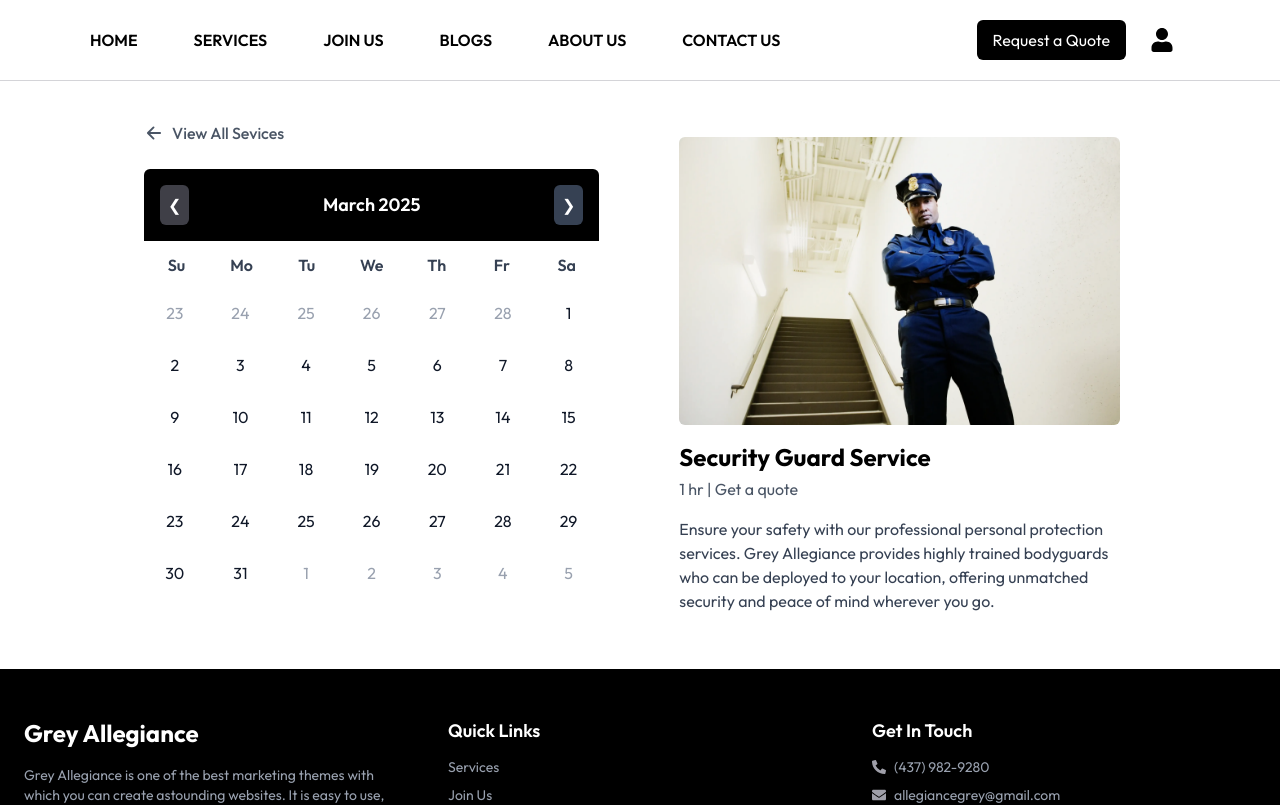
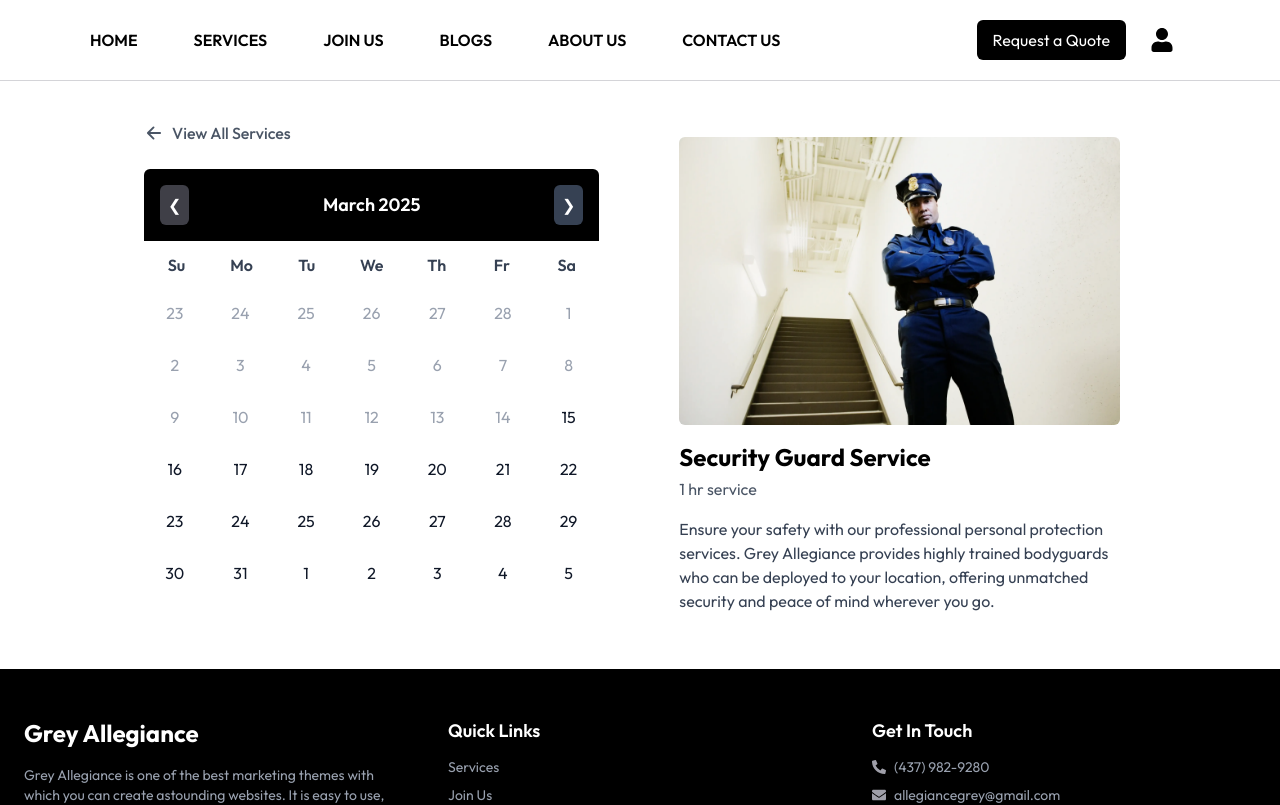
Before and after one commit to tusharn3115/Grey-Allegiance, a React (Vite) app: page /service-booking in a window 1280 px wide. Shown: the top 805 px of the page. Built offline with nearby package versions, Linux system fonts and the light colour scheme.

Commit message:
service booking ui completed and fixed the selectable past month date

```diff
--- a/src/pages/UserSide/services/ServiceBooking.jsx
+++ b/src/pages/UserSide/services/ServiceBooking.jsx
@@ -2,21 +2,24 @@ import React, { useState } from "react";
 import {
   format,
   addMonths,
-  subMonths,
   startOfMonth,
   endOfMonth,
   startOfWeek,
   endOfWeek,
   addDays,
   isSameDay,
+  isBefore,
+  isToday,
 } from "date-fns";
 import securityGuard from "../../../assets/securityGuard.webp";
 import { IoArrowBack } from "react-icons/io5";
-import { useNavigate } from "react-router-dom";
+import { Link, useNavigate } from "react-router-dom";
 
 const ServiceBooking = () => {
   const [currentMonth, setCurrentMonth] = useState(new Date());
   const [selectedDate, setSelectedDate] = useState(null);
+  const [selectedTime, setSelectedTime] = useState(null);
+  const today = new Date();
 
   const navigate = useNavigate();
 
@@ -54,14 +57,34 @@ const ServiceBooking = () => {
   };
 
   const handleDateClick = (day) => {
+    if (!isBefore(day, today) || isToday(day)) {
       setSelectedDate(day);
+      setSelectedTime(null); // Reset selected time when date changes
+    }
   };
 
-  const renderHeader = () => (
+  const handleTimeSlotClick = (time) => {
+    setSelectedTime(time);
+  };
+
+  return (
+    <div className="flex flex-col md:flex-row items-start p-4 bg-white w-full max-w-5xl mx-auto mt-6 mb-6 gap-10">
+      {/* Left Side - Calendar and Time Slots */}
+      <div className="w-full">
+        <button
+          onClick={() => navigate(-1)}
+          className="flex items-center space-x-2 text-gray-600 cursor-pointer hover:text-gray-900 text-sm sm:text-base font-medium mb-4 sm:mb-6 transition-all"
+        >
+          <IoArrowBack className="text-lg sm:text-xl" />
+          <span>View All Services</span>
+        </button>
+
+        {/* Calendar */}
         <div className="flex justify-between items-center p-4 bg-black text-white rounded-t-md">
           <button
-        onClick={() => setCurrentMonth(subMonths(currentMonth, 1))}
+            onClick={() => setCurrentMonth(addMonths(currentMonth, -1))}
             className="p-2 bg-zinc-700 rounded-md"
+            disabled={isBefore(startOfMonth(currentMonth), startOfMonth(today))}
           >
             ❮
           </button>
@@ -75,130 +98,87 @@ const ServiceBooking = () => {
             ❯
           </button>
         </div>
-  );
 
-  const renderDays = () => {
-    const days = ["Su", "Mo", "Tu", "We", "Th", "Fr", "Sa"];
-    return (
+        {/* Days of the week */}
         <div className="grid grid-cols-7 text-center text-gray-700 font-semibold py-2">
-        {days.map((day, index) => (
+          {["Su", "Mo", "Tu", "We", "Th", "Fr", "Sa"].map((day, index) => (
             <div key={index} className="py-1">
               {day}
             </div>
           ))}
         </div>
-    );
-  };
 
-  const renderCells = () => {
+        {/* Calendar Cells */}
+        <div className="grid grid-cols-7 gap-1">
+          {Array.from({ length: 42 }, (_, index) => {
             const monthStart = startOfMonth(currentMonth);
             const monthEnd = endOfMonth(monthStart);
             const startDate = startOfWeek(monthStart);
             const endDate = endOfWeek(monthEnd);
-    const days = [];
-    let day = startDate;
-
-    while (day <= endDate) {
-      days.push(day);
-      day = addDays(day, 1);
-    }
+            const day = addDays(startDate, index);
 
             return (
-      <div className="grid grid-cols-7 gap-1">
-        {days.map((day, index) => (
               <div
                 key={index}
                 className={`py-3 text-center rounded-lg transition cursor-pointer ${
                   isSameDay(day, selectedDate)
                     ? "bg-zinc-500 text-white"
-                : "hover:bg-gray-200"
-            } ${
-              format(day, "MM") !== format(currentMonth, "MM")
-                ? "text-gray-400"
-                : "text-gray-900"
+                    : isBefore(day, today) && !isToday(day)
+                    ? "text-gray-400 cursor-not-allowed"
+                    : "hover:bg-gray-200 text-gray-900"
                 }`}
                 onClick={() => handleDateClick(day)}
               >
                 {format(day, "d")}
               </div>
-        ))}
+            );
+          })}
         </div>
-    );
-  };
 
-  return (
-    <div className="flex flex-col md:flex-row items-start p-4 bg-white w-full max-w-5xl mx-auto mt-6 mb-6 gap-10">
-      {/* Left Side - Calendar and Time Slots */}
-      <div className="w-full">
-        {/* Back Button */}
-        <button
-          onClick={() => navigate(-1)}
-          className="flex items-center space-x-2 text-gray-600 cursor-pointer hover:text-gray-900 text-sm sm:text-base font-medium mb-4 sm:mb-6 transition-all"
-        >
-          <IoArrowBack className="text-lg sm:text-xl" />
-          <span>View All Sevices</span>
-        </button>
-
-        {renderHeader()}
-        {renderDays()}
-        {renderCells()}
-
+        {/* Time Slots */}
         {selectedDate && (
           <div className="mt-6 w-full">
             <h3 className="lg:text-xl sm:text-base font-semibold text-gray-800 text-left mt-20 mb-10">
               Available Time Slots on {format(selectedDate, "MMMM dd, yyyy")}
             </h3>
 
-            {/* Morning Slots */}
-            <div className="mt-4">
+            {[
+              { label: "🌅 Morning", slots: morningSlots },
+              { label: "☀️ Afternoon", slots: afternoonSlots },
+              { label: "🌙 Evening/Night", slots: eveningSlots },
+            ].map(({ label, slots }, idx) => (
+              <div key={idx} className="mt-4">
                 <h4 className="text-md font-semibold text-gray-700 mb-2">
-                🌅 Morning
+                  {label}
                 </h4>
                 <div className="grid grid-cols-3 gap-2">
-                {morningSlots.map((time, index) => (
+                  {slots.map((time, index) => (
                     <button
                       key={index}
-                    className="p-2 bg-gray-100 hover:bg-zinc-500 hover:text-white rounded-md transition"
+                      className={`p-2 rounded-md transition ${
+                        selectedTime === time
+                          ? "bg-zinc-500 text-white"
+                          : "bg-gray-100 hover:bg-zinc-500 hover:text-white"
+                      }`}
+                      onClick={() => handleTimeSlotClick(time)}
                     >
                       {time}
                     </button>
                   ))}
                 </div>
               </div>
+            ))}
 
-            {/* Afternoon Slots */}
-            <div className="mt-4">
-              <h4 className="text-md font-semibold text-gray-700 mb-2">
-                ☀️ Afternoon
-              </h4>
-              <div className="grid grid-cols-3 gap-2">
-                {afternoonSlots.map((time, index) => (
-                  <button
-                    key={index}
-                    className="p-2 bg-gray-100 hover:bg-zinc-500 hover:text-white rounded-md transition"
-                  >
-                    {time}
+            {/* "Book Service" Button */}
+            {selectedTime && (
+              <div className="mt-6">
+                <Link to="">
+                  <button className="w-full p-3 bg-zinc-500 text-white rounded-md text-lg font-semibold hover:bg-zinc-600 transition">
+                    Book Service
                   </button>
-                ))}
+                </Link>
               </div>
-            </div>
-
-            {/* Evening/Night Slots */}
-            <div className="mt-4">
-              <h4 className="text-md font-semibold text-gray-700 mb-2">
-                🌙 Evening/Night
-              </h4>
-              <div className="grid grid-cols-3 gap-2">
-                {eveningSlots.map((time, index) => (
-                  <button
-                    key={index}
-                    className="p-2 bg-gray-100 hover:bg-zinc-500 hover:text-white rounded-md transition"
-                  >
-                    {time}
-                  </button>
-                ))}
-              </div>
-            </div>
+            )}
           </div>
         )}
       </div>
@@ -211,7 +191,7 @@ const ServiceBooking = () => {
           className="w-full h-72 object-cover rounded-md mb-4"
         />
         <h2 className="text-2xl font-bold">{service.title}</h2>
-        <p className="text-gray-600 mt-1">{service.duration} | Get a quote</p>
+        <p className="text-gray-600 mt-1">{service.duration} service</p>
         <p className="mt-4 text-gray-700">{service.description}</p>
       </div>
     </div>
--- a/src/router/RouterController.jsx
+++ b/src/router/RouterController.jsx
@@ -12,6 +12,7 @@ import Blogs from "../pages/UserSide/blogs/Blogs";
 import DetailedBlog from "../pages/UserSide/blogs/DetailedBlog";
 import Services from "../pages/UserSide/services/Services";
 import ServiceBooking from "../pages/UserSide/services/ServiceBooking";
+import BookingUserDetails from "../pages/UserSide/services/BookingUserDetails";
 
 const router = createBrowserRouter([
   {
@@ -88,6 +89,14 @@ const router = createBrowserRouter([
       </UserSideLayout>
     ),
   },
+  {
+    path: "/booking-user-details",
+    element: (
+      <UserSideLayout>
+        <BookingUserDetails />
+      </UserSideLayout>
+    ),
+  },
 ]);
 
 export default router;
```
Lines whose indentation alone changed are shown as unchanged.
